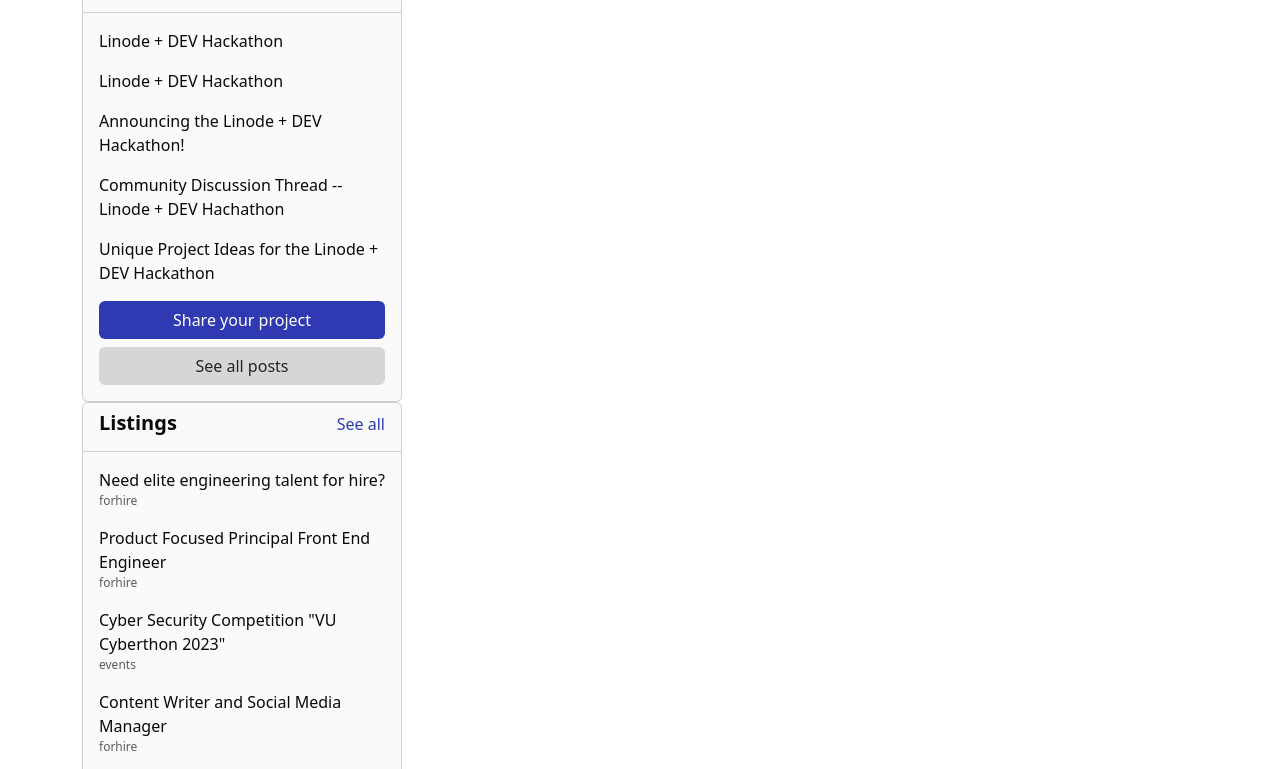
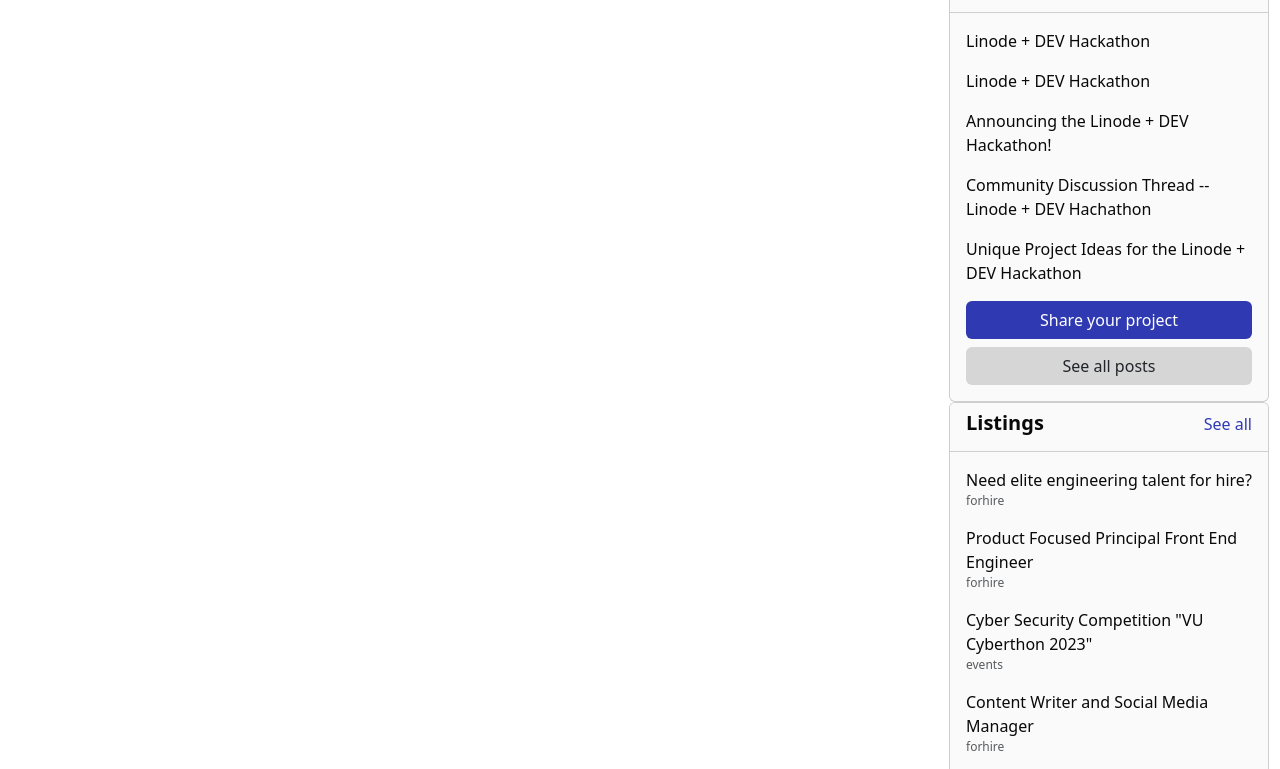
Before and after one commit to damaris-cubos-rosas/reto-devto, a plain HTML site: page index.html in a window 1280 px wide. Shown: the part 276-1045 px from the top of the page. Drawn offline with nearby package versions, Linux system fonts and the light colour scheme.

Commit message:
feat:Add general structure of the challenge

```diff
--- a/index.html
+++ b/index.html
@@ -12,7 +12,23 @@
 </head>
 
 <body>
-    <aside class="aside-right-homepage">
+    <header>
+        <nav> <!--NAVBAR-->
+        </nav>
+    </header>
+
+    <div class="container">
+        <div class="row">
+            <div class="col-lg-3">
+                <aside> <!--ASIDE IZQUIERDO-->
+                </aside>
+            </div>
+            <div class="col-12 col-lg-6">
+                <main> <!--MAIN-->
+                </main>
+            </div>
+            <div class="col-lg-3">
+                <aside class="aside-right-homepage"> <!--ASIDE DERECHO-->
                     <div class="container">
                         <div class="row">
                             <div class="col-12">
@@ -78,7 +94,8 @@
                                                 <p>Exciting news for Snowflake users! ❄️🎉</p>
                                             </a>
                                             <p class="category text-muted">products</p>
-                                <a class="d-flex justify-content-center" href="#" style="font-size: 0.9rem;">Create a
+                                            <a class="d-flex justify-content-center" href="#"
+                                                style="font-size: 0.9rem;">Create a
                                                 Listing</a>
                                         </div>
                                     </div>
@@ -102,6 +119,10 @@
                     </div>
             </div>
             </aside>
+        </div>
+    </div>
+    </div>
+
     <script src="https://cdn.jsdelivr.net/npm/bootstrap@5.3.0-alpha1/dist/js/bootstrap.bundle.min.js"
         integrity="sha384-w76AqPfDkMBDXo30jS1Sgez6pr3x5MlQ1ZAGC+nuZB+EYdgRZgiwxhTBTkF7CXvN"
         crossorigin="anonymous"></script>
```
Lines whose indentation alone changed are shown as unchanged.
